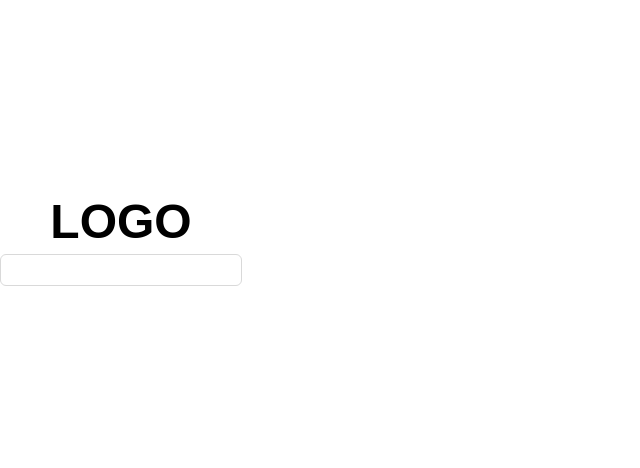
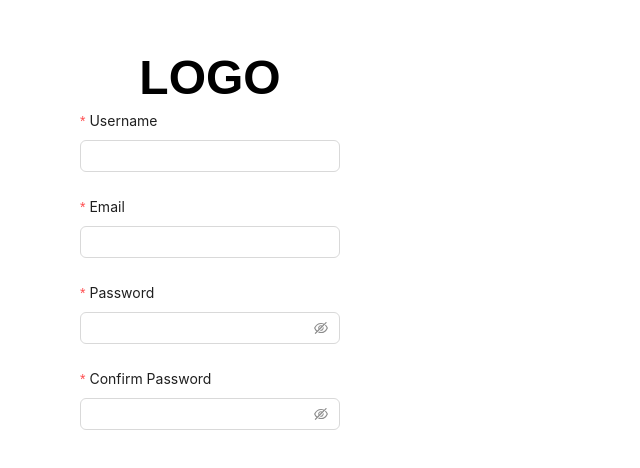
Before and after one commit to eflatuna/mern_pos_application, a React (Create React App) app in the folder client/: page /register in a window 1280 px wide. Shown: the part 146-614 px from the top of the page, without its empty margins (0-640 px from the left). Built offline with nearby package versions, Linux system fonts and the light colour scheme.

Commit message:
Added form fields for username, email, password, and confirm password in Register.jsx

```diff
--- a/client/src/pages/auth/Register.jsx
+++ b/client/src/pages/auth/Register.jsx
@@ -4,13 +4,59 @@ const Register = () => {
 		<div className="h-screen">
 			<div className="flex justify-between h-full">
 				<div className="left">
-					<div className="flex flex-col h-full justify-center">
+					<div className="px-10 xl:px-20 flex flex-col h-full justify-center">
 						<h1 className="text-center text-5xl font-bold mb-2">
 							LOGO
 						</h1>
-						<Form>
-							<Form.Item>
+						<Form layout="vertical">
+							<Form.Item
+								label="Username"
+								name={"username"}
+								rules={[
+									{
+										required: true,
+										message: "Please input your username!",
+									},
+								]}
+							>
 								<Input />
+							</Form.Item>
+							<Form.Item
+								label="Email"
+								name={"email"}
+								rules={[
+									{
+										required: true,
+										message: "Please input your Email!",
+									},
+								]}
+							>
+								<Input />
+							</Form.Item>
+							<Form.Item
+								label="Password"
+								name={"password"}
+								rules={[
+									{
+										required: true,
+										message: "Please input your Password!",
+									},
+								]}
+							>
+								<Input.Password />
+							</Form.Item>
+							<Form.Item
+								label="Confirm Password"
+								name={"confirmPassword"}
+								rules={[
+									{
+										required: true,
+										message:
+											"Please re-enter your password to confirm!",
+									},
+								]}
+							>
+								<Input.Password />
 							</Form.Item>
 						</Form>
 					</div>
```
